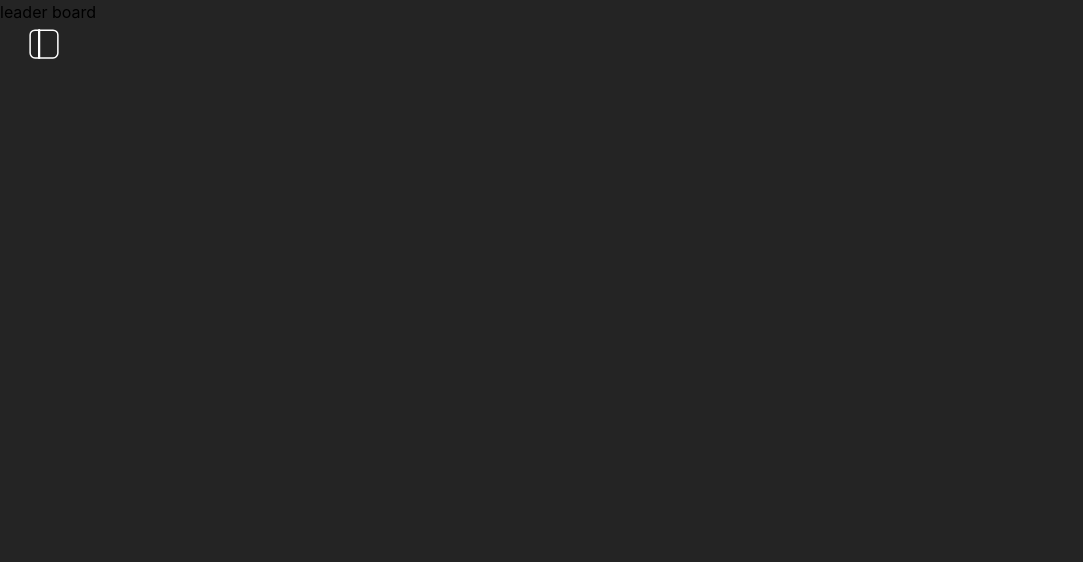
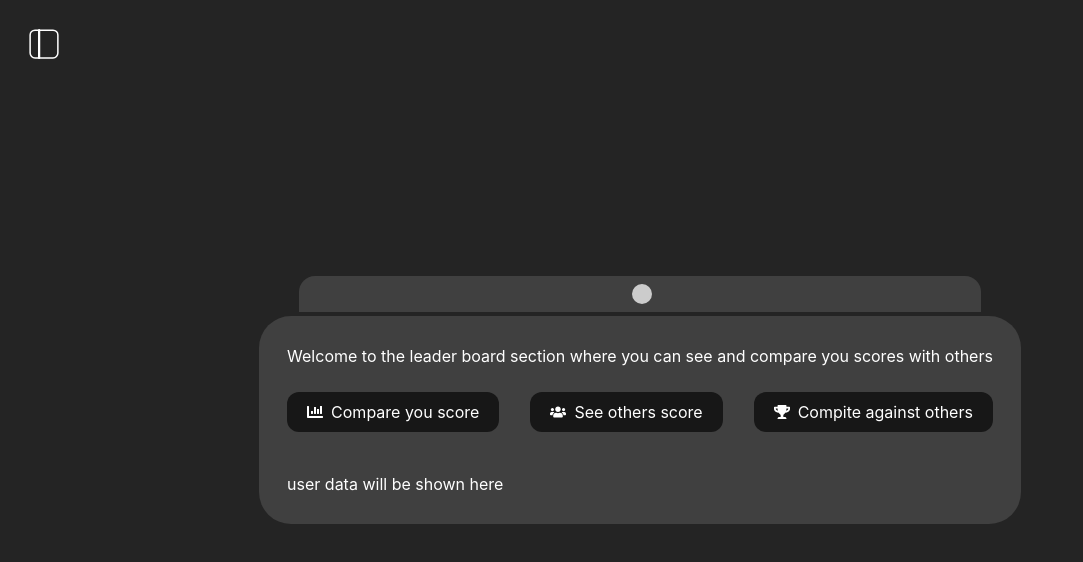
Before and after one commit to kikoDevv/Wordle-GPT, a Next.js app: page /leaderBoard in a window 1280 px wide. Shown: the top 562 px of the page, without its empty margins (0-1083 px from the left). Built offline with nearby package versions, Linux system fonts and the light colour scheme.

Commit message:
leader board front is almost done

```diff
--- a/src/app/about/page.tsx
+++ b/src/app/about/page.tsx
@@ -27,7 +27,7 @@ export default function AboutPage() {
   return (
     <div className="grid w-full justify-center">
       {/*--------- About header section ----------*/}
-      <section className="self-end mb-2 px-10">
+      <section className="self-end mb-1 px-10">
         <div className="flex flex-col gap-2 w-full bg-neutral-600 rounded-t-2xl py-2">
           {/*--------- About dot UI ----------*/}
           <div className="flex w-full justify-center">
--- a/src/app/leaderBoard/page.tsx
+++ b/src/app/leaderBoard/page.tsx
@@ -1,7 +1,42 @@
-import React from 'react'
+import React from "react";
+import Dot from "@/components/dot/Dot";
+import { FaChartBar } from "react-icons/fa";
+import { FaUsers } from "react-icons/fa";
+import { FaTrophy } from "react-icons/fa";
 
 export default function page() {
   return (
-    <div>leader board</div>
-  )
+    <div className="flex items-center justify-center w-full text-white select-none">
+      <div className="grid">
+        {/*--------- header dot section ----------*/}
+        <section className="flex justify-center bg-neutral-700 p-2 mb-1 rounded-t-2xl ml-10 mr-10">
+          <Dot text="Welcome to leader board" dotColor="bg-white" textColor="text-white" speed={50} />
+        </section>
+        {/*--------- main logo section ----------*/}
+        <section className="grid bg-neutral-700 rounded-4xl p-7">
+          <div className="mb-6">
+            <p>Welcome to the leader board section where you can see and compare you scores with others</p>
+          </div>
+          <div className="flex justify-between mb-10">
+            <div className="flex items-center gap-2 bg-neutral-900 px-5 py-2 rounded-xl">
+              <FaChartBar />
+              <p>Compare you score</p>
+            </div>
+            <div className="flex items-center gap-2 bg-neutral-900 px-5 py-2 rounded-xl">
+              <FaUsers />
+              <p>See others score</p>
+            </div>
+            <div className="flex items-center gap-2 bg-neutral-900 px-5 py-2 rounded-xl">
+              <FaTrophy />
+              <p>Compite against others</p>
+            </div>
+          </div>
+          {/*--------- body data section ----------*/}
+          <section className="grid">
+            <h1>user data will be shown here</h1>
+          </section>
+        </section>
+      </div>
+    </div>
+  );
 }
--- a/src/app/page.tsx
+++ b/src/app/page.tsx
@@ -102,7 +102,7 @@ export default function Home() {
         }
         if (data.cheatMessage !== undefined){
           setDotColor("text-red-700");
-          setDotSaying(`You nasty: ${data.cheatMessage}`);
+          setDotSaying(`${data.cheatMessage}`);
           setDotKey((prev) => prev + 1);
         }
       } catch (error) {
```
